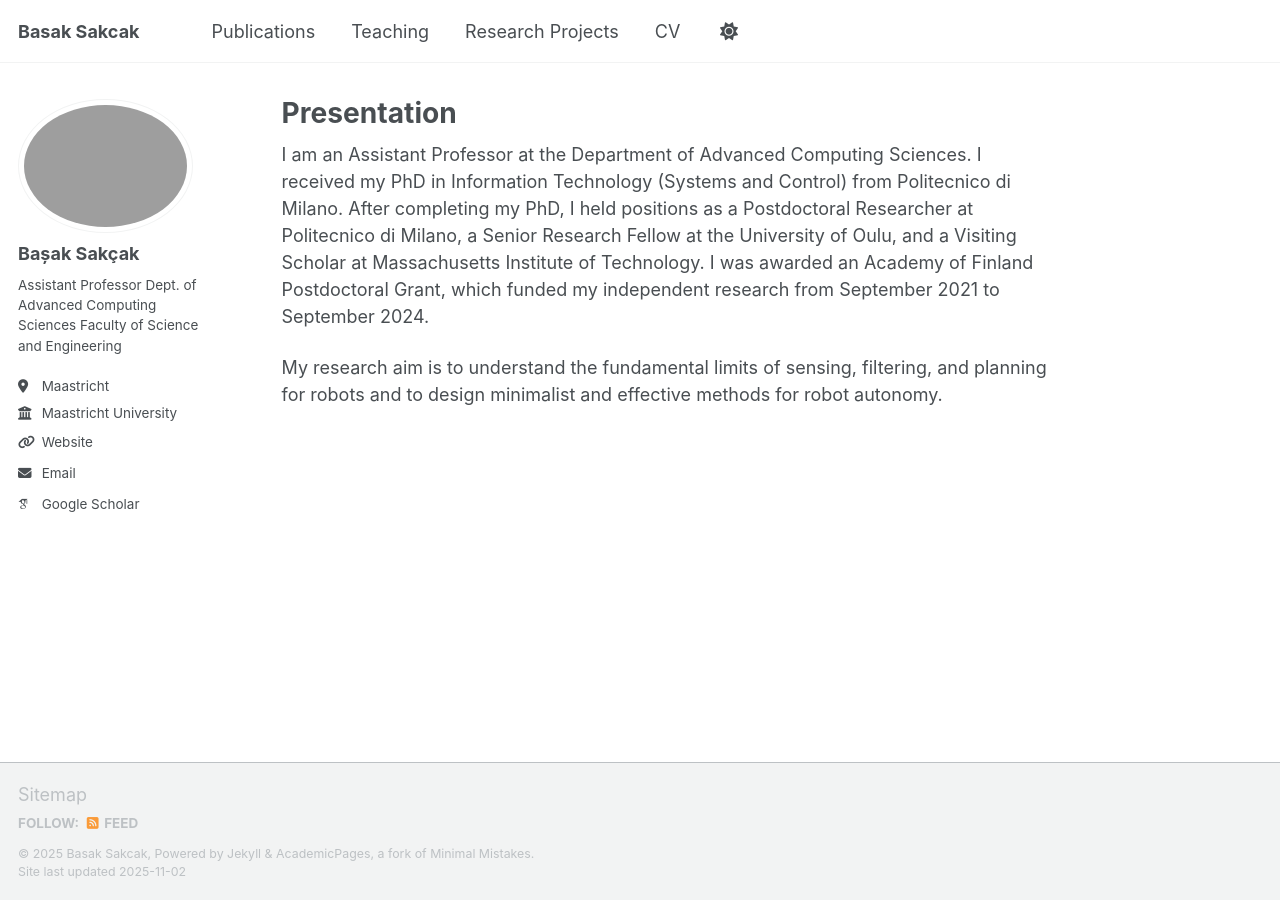
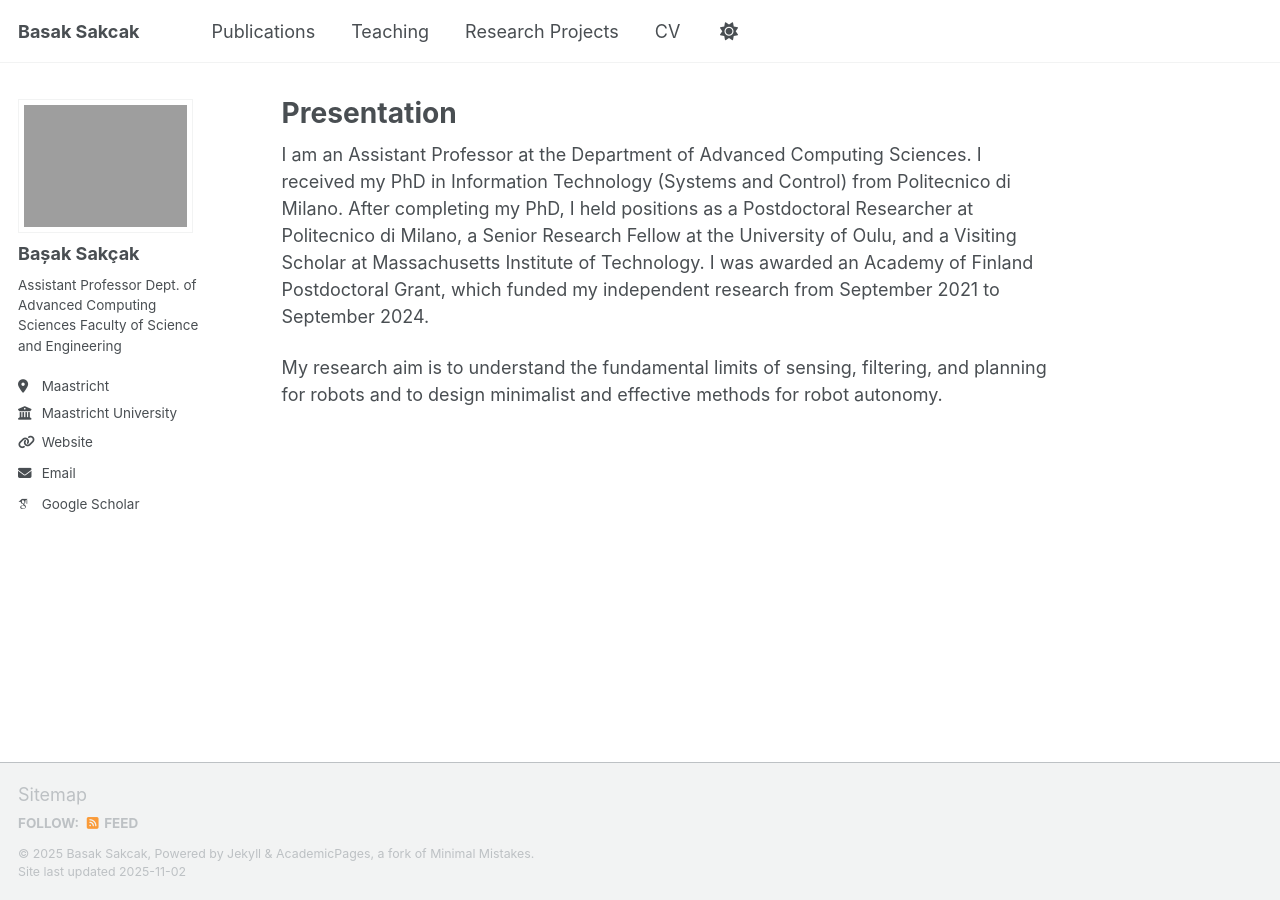
Before and after one commit to arnaucarrera/arnaucarrera.github.io, a Jekyll site: the page built from _pages/about.md, in a window 1280 px wide. Built offline with Jekyll 4.4.1, drawn with Linux system fonts in a browser that asks for light colours; some web fonts are replaced; a script that is not in the unit is left out.

Commit message:
Trying to remobe Elipsode in the Avatar Picture

```diff
--- a/_sass/layout/_sidebar.scss
+++ b/_sass/layout/_sidebar.scss
@@ -95,7 +95,8 @@
 
   img {
     max-width: 175px;
-    border-radius: 50%;
+    border-radius: 0%;
+    //border-radius: 50%;
 
     @include breakpoint($large) {
       padding: 5px;
```
